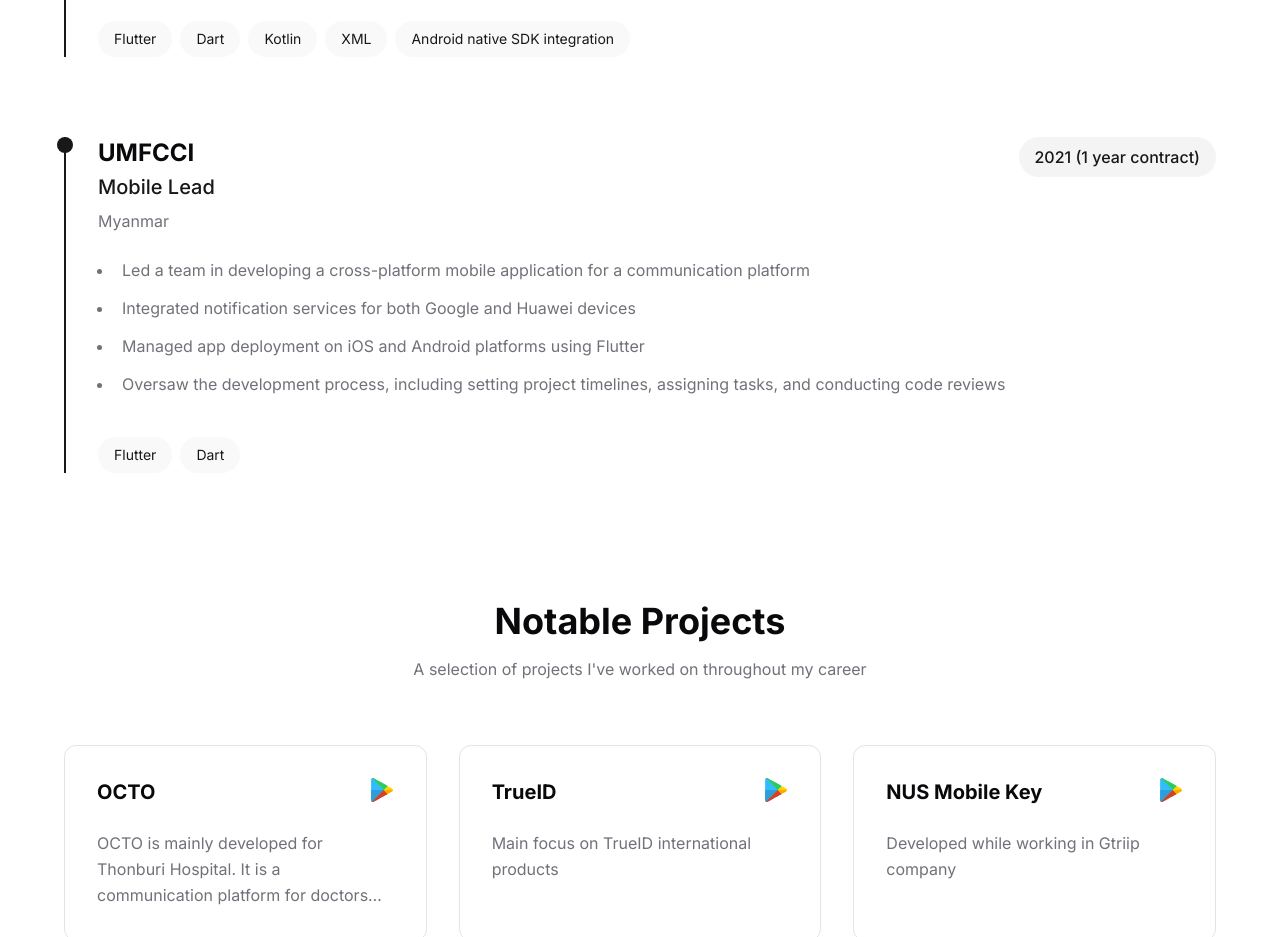
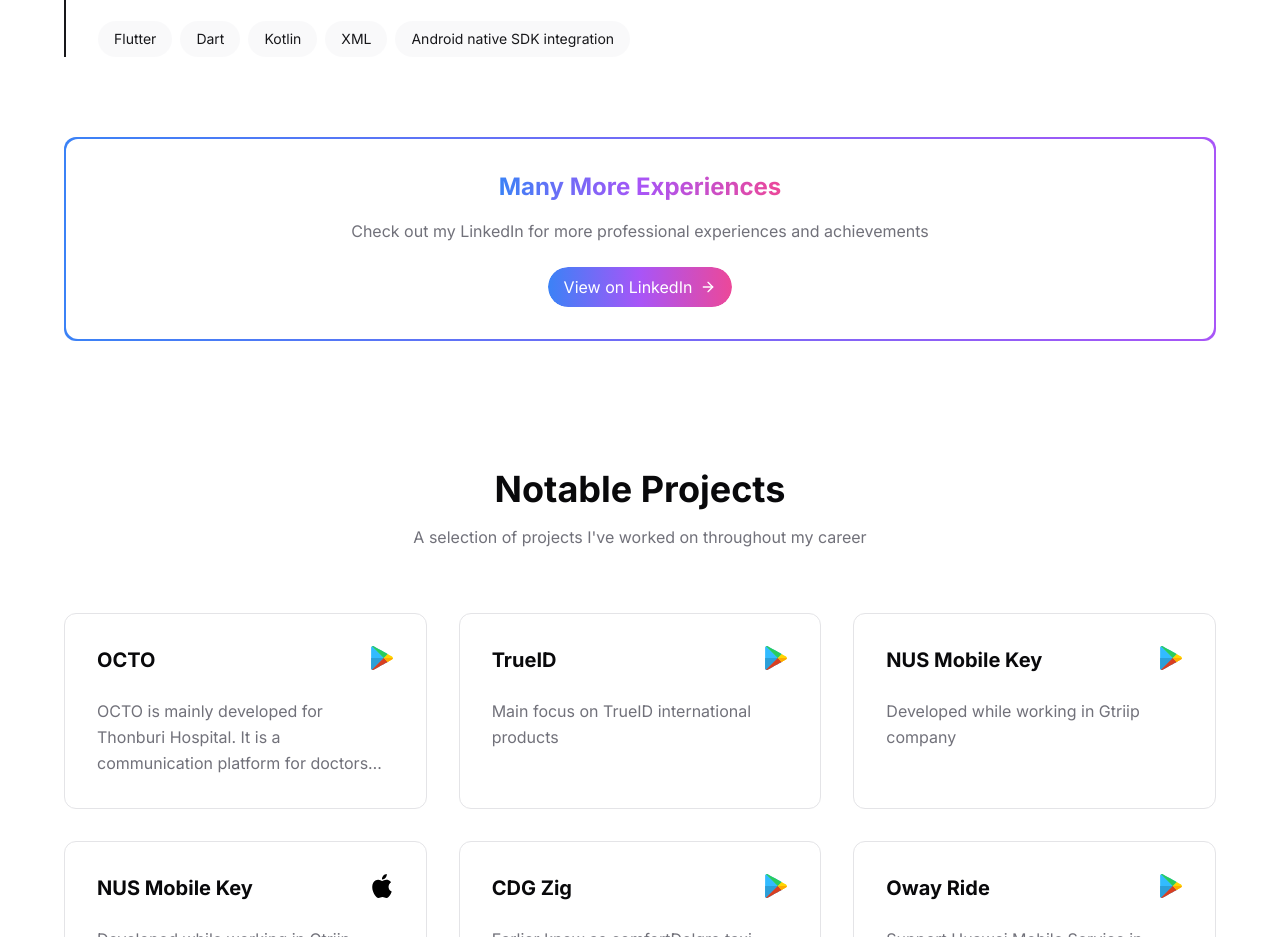
Before and after one commit to nyinyiz/resume, a Next.js app: page / in a window 1280 px wide. Shown: the part 1860-2797 px from the top of the page. Built offline with nearby package versions, Linux system fonts and the light colour scheme.

Commit message:
feat: Add animated "Many More Experiences" section with LinkedIn link to Experience component

```diff
--- a/src/components/Experience.tsx
+++ b/src/components/Experience.tsx
@@ -1,4 +1,7 @@
 import { useResume } from "@/context/ResumeContext";
+import { motion } from "framer-motion";
+import Link from "next/link";
+import { ArrowRight } from "lucide-react";
 
 export default function Experience() {
   const resumeData = useResume();
@@ -44,6 +47,58 @@
             </div>
           </div>
         ))}
+        <motion.div
+          initial={{ opacity: 0, y: 20 }}
+          animate={{ opacity: 1, y: 0 }}
+          transition={{ duration: 0.3 }}
+          className="p-[2px] rounded-xl bg-gradient-to-r from-blue-500 via-purple-500 to-pink-500 bg-[length:200%_100%] group relative overflow-hidden"
+        >
+          <motion.div
+            className="absolute inset-0"
+            animate={{
+              backgroundPosition: ["0% 0%", "200% 0%"],
+            }}
+            transition={{
+              duration: 3,
+              repeat: Infinity,
+              ease: "linear",
+            }}
+          />
+          <div className="p-8 rounded-xl bg-background flex flex-col items-center justify-center text-center">
+            <h3 className="text-2xl font-bold mb-4 bg-gradient-to-r from-blue-500 via-purple-500 to-pink-500 bg-clip-text text-transparent">
+              Many More Experiences
+            </h3>
+            <p className="text-muted-foreground mb-6">
+              Check out my LinkedIn for more professional experiences and achievements
+            </p>
+            <div className="relative overflow-hidden rounded-full">
+              <motion.div
+                className="absolute inset-0"
+                style={{
+                  background: "linear-gradient(90deg, transparent, rgba(255,255,255,0.4), transparent)",
+                  backgroundSize: "200% 100%",
+                }}
+                animate={{
+                  backgroundPosition: ["-200% 0", "200% 0"],
+                }}
+                transition={{
+                  duration: 2,
+                  repeat: Infinity,
+                  ease: "linear",
+                }}
+              />
+              <Link
+                href={resumeData.personalInfo.linkedin}
+                target="_blank"
+                rel="noopener noreferrer"
+                className="relative inline-flex items-center gap-2 px-4 py-2 rounded-full bg-gradient-to-r from-blue-500 via-purple-500 to-pink-500 text-white hover:opacity-90 transition-all duration-300"
+              >
+                <span>View on LinkedIn</span>
+                <ArrowRight size={16} className="group-hover:translate-x-1 transition-transform" />
+              </Link>
+            </div>
+          </div>
+        </motion.div>
       </div>
     </section>
   );
--- a/src/data/resume.ts
+++ b/src/data/resume.ts
@@ -49,19 +49,6 @@
         "Conducted performance testing and optimization for smooth operation on various hardware configurations"
       ],
       skills: ["Flutter", "Dart", "Kotlin", "XML", "Android native SDK integration"]
-    },
-    {
-      title: "Mobile Lead",
-      company: "UMFCCI",
-      location: "Myanmar",
-      period: "2021 (1 year contract)",
-      responsibilities: [
-        "Led a team in developing a cross-platform mobile application for a communication platform",
-        "Integrated notification services for both Google and Huawei devices",
-        "Managed app deployment on iOS and Android platforms using Flutter",
-        "Oversaw the development process, including setting project timelines, assigning tasks, and conducting code reviews"
-      ],
-      skills: ["Flutter", "Dart"]
     }
   ],
   projects: [
```
